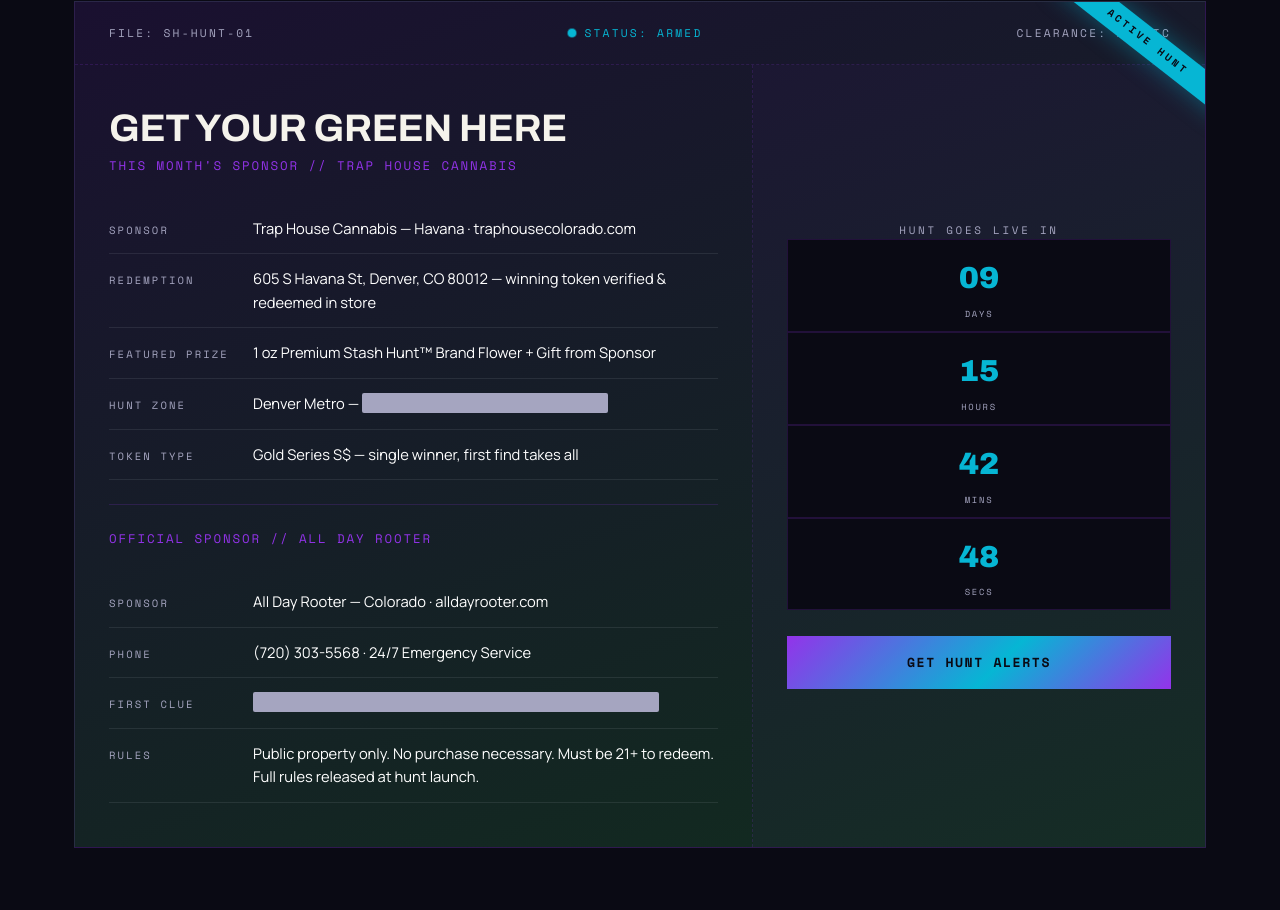
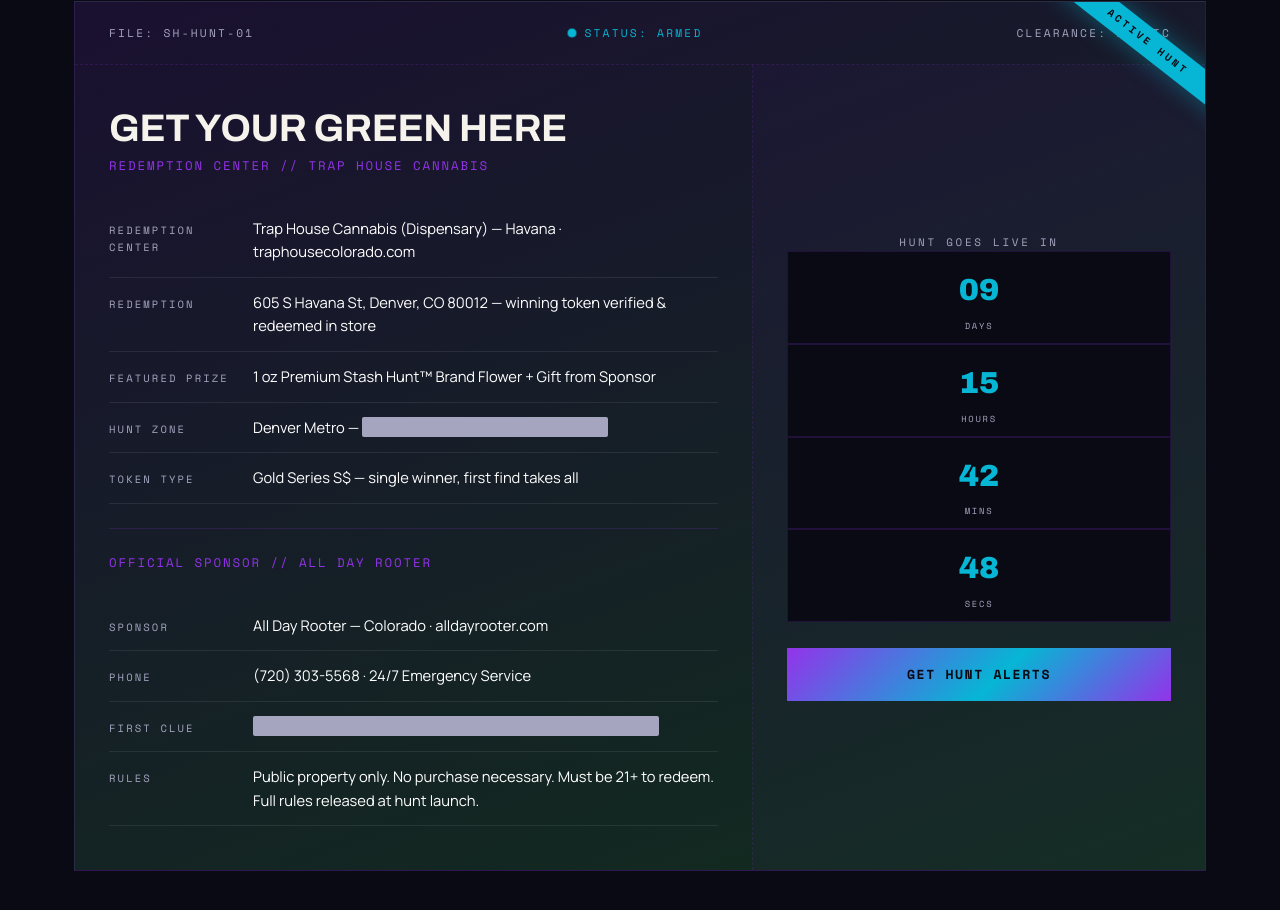
Before and after one commit to TONWONDUN111/Stash-Hunt, a plain HTML site: page index.html in a window 1280 px wide. Shown: the part 2058-2968 px from the top of the page. Drawn offline with nearby package versions, Linux system fonts and the light colour scheme.

Commit message:
Clarify Trap House as Redemption Center (dispensary)

```diff
--- a/index.html
+++ b/index.html
@@ -478,8 +478,8 @@
       <div class="dossier-body">
         <div class="dossier-main">
           <h3>Get Your Green Here</h3>
-          <div class="partner">This Month's Sponsor // Trap House Cannabis</div>
-          <div class="field"><span class="k">Sponsor</span><span class="v">Trap House Cannabis — Havana · traphousecolorado.com</span></div>
+          <div class="partner">Redemption Center // Trap House Cannabis</div>
+          <div class="field"><span class="k">Redemption Center</span><span class="v">Trap House Cannabis (Dispensary) — Havana · traphousecolorado.com</span></div>
           <div class="field"><span class="k">Redemption</span><span class="v">605 S Havana St, Denver, CO 80012 — winning token verified &amp; redeemed in store</span></div>
           <div class="field"><span class="k">Featured Prize</span><span class="v">1 oz Premium Stash Hunt™ Brand Flower + Gift from Sponsor</span></div>
           <div class="field"><span class="k">Hunt Zone</span><span class="v">Denver Metro — <span class="redact" tabindex="0">zone announced with the first clue</span></span></div>
```
